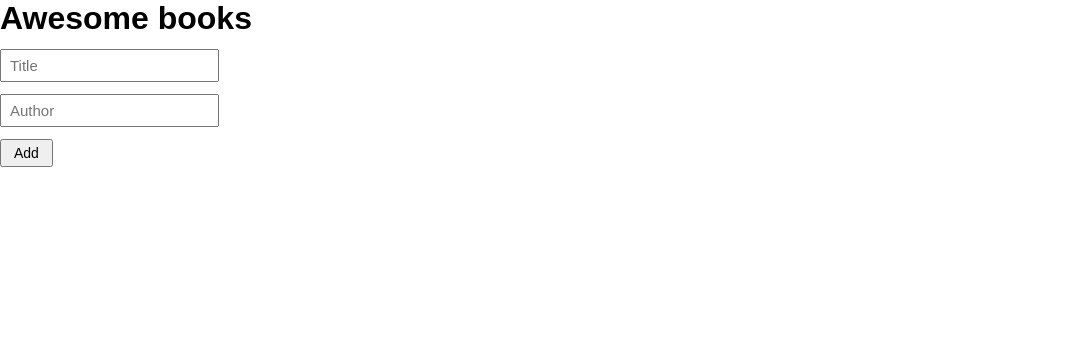
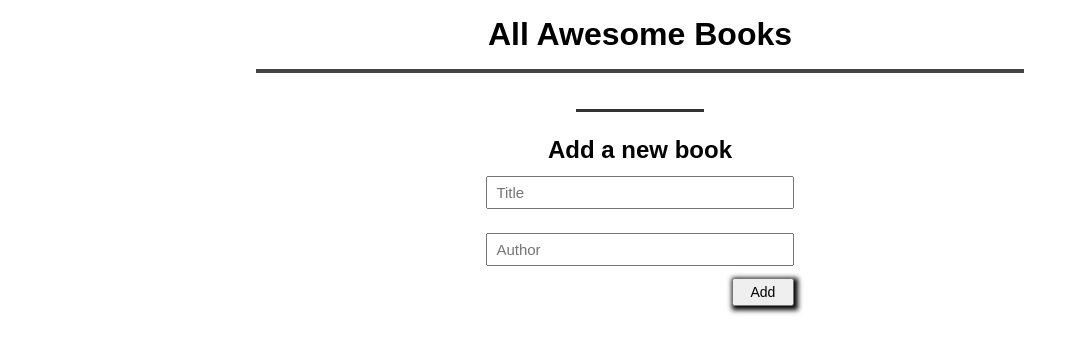
Before and after one commit to dd-obua/awesome-books, a plain HTML site: page index.html in a window 1280 px wide. Shown: the whole page, without its empty margins (0-1087 px from the left). Drawn offline with Linux system fonts and the light colour scheme.

Commit message:
Style awesome books page

```diff
--- a/css/styles.css
+++ b/css/styles.css
@@ -14,16 +14,58 @@ body {
   font-size: 1.6rem;
 }
 
+ul {
+  margin: 0 auto;
+  border: 2px solid #444;
+  width: 60%;
+  margin-bottom: 3.6rem;
+}
+
 li {
-  border-bottom: 1px solid #555;
-  padding: 1.2rem 0;
+  display: flex;
+  justify-content: space-between;
+  align-items: center;
+  padding: 0 2.4rem;
+}
+
+li:nth-child(odd) {
+  background: #ccc;
 }
 
 p {
-  padding: 0.4rem 0;
+  padding: 0.6rem 0;
+}
+
+h1,
+h2 {
+  text-align: center;
+}
+
+h1 {
+  margin: 1.6rem;
+}
+
+hr {
+  width: 10%;
+  margin: 0 auto;
+  height: 3px;
+  border: none;
+  background: #333;
+}
+
+h2 {
+  margin-top: 2.4rem;
+}
+
+form {
+  width: 24%;
+  margin: 0 auto;
+  display: flex;
+  flex-direction: column;
 }
 
 input {
+  width: 100%;
   display: block;
   margin: 1.2rem 0;
   padding: 0.4em 0.8rem;
@@ -32,6 +74,12 @@ input {
 button {
   padding: 0.4rem 1.2rem;
   font-size: 1.4rem;
+  align-self: end;
+  box-shadow: 2px 2px 5px 2px rgba(0, 0, 0, 1);
+}
+
+button[type='submit'] {
+  width: 20%;
 }
 
 input {
--- a/index.html
+++ b/index.html
@@ -8,10 +8,12 @@
     <script defer src="./js/script.js"></script>
   </head>
   <body>
-    <h1>Awesome books</h1>
+    <h1>All Awesome Books</h1>
     <ul class="book-list">
       <!-- Add books -->
     </ul>
+    <hr />
+    <h2>Add a new book</h2>
     <form action="#">
       <input type="text" placeholder="Title" class="title" />
       <input type="text" placeholder="Author" class="author" />
--- a/js/script.js
+++ b/js/script.js
@@ -68,9 +68,8 @@ class Book {
         book.id = index;
         return `
           <li>
-            <p>${book.title}</p>
-            <p>${book.author}</p>
-            <button class="btn-remove" data-index="${index}">Remove</button>
+            <p>"${book.title}" by ${book.author}</p>
+            <p><button class="btn-remove" data-index="${index}">Remove</button></p>
           </li>
         `;
       })
```
